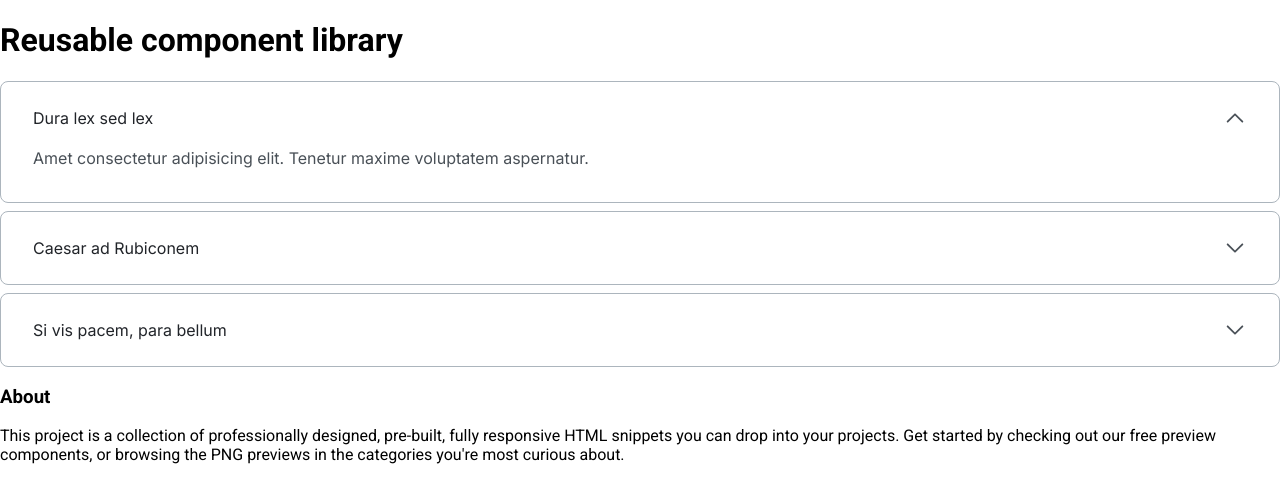
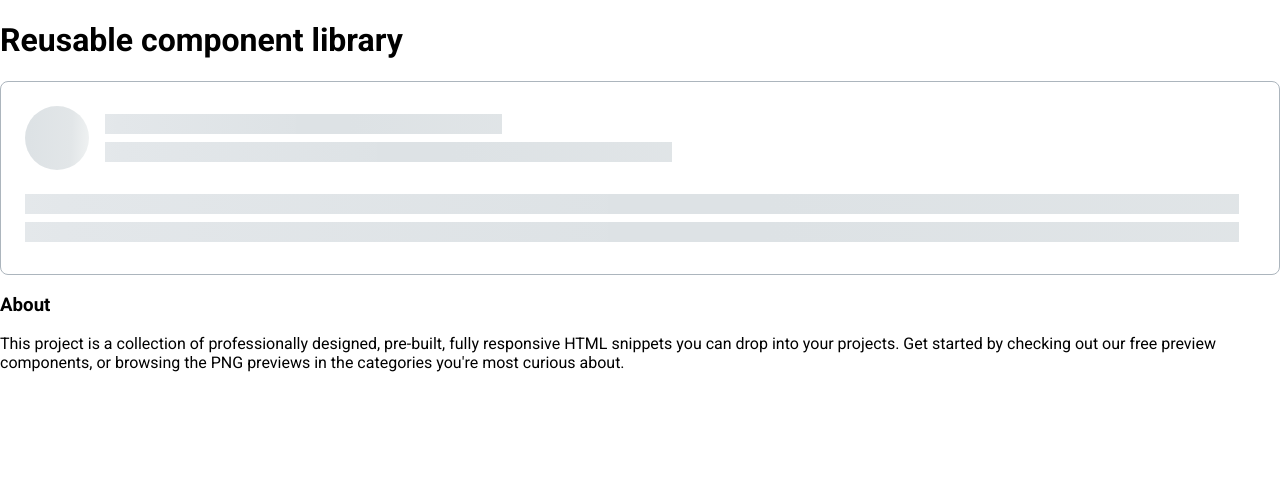
Before and after one commit to BoldnessPie/React-study-project, a React (Vite) app: page / in a window 1280 px wide. Shown: the top 502 px of the page. Built offline with nearby package versions, Linux system fonts and the light colour scheme.

Commit message:
version 0.9.12

```diff
--- a/src/App.jsx
+++ b/src/App.jsx
@@ -2,7 +2,7 @@ import Page from "./components/page/Page.jsx";
 import Header from "./components/header/Header.jsx";
 import Main from "./components/main/Main.jsx";
 import Footer from "./components/footer/Footer.jsx";
-import Accordion from "./components/ui/Accordion/Accordion.jsx";
+import Skeleton from "./components/ui/Skeleton/Skeleton.jsx";
 import "./assets/styles/index.css";
 
 function App() {
@@ -10,7 +10,7 @@ function App() {
     <Page>
       <Header />
       <Main />
-      <Accordion />
+      <Skeleton />
       <Footer />
     </Page>
   );
--- a/src/components/ui/Accordion/Accordion.css
+++ b/src/components/ui/Accordion/Accordion.css
@@ -10,6 +10,7 @@
   border-radius: var(--border-rad);
 
   overflow: hidden;
+  background: var(--white);
 }
 
 .accordion__header {
@@ -31,8 +32,12 @@
 }
 
 .accordion__content {
+  padding: 1rem 0 0.5rem;
+}
+
+.accordion__text {
   margin: 0;
-  padding: 1rem 0 0.5rem;
+
   font-family: "Inter";
   font-style: normal;
   font-weight: 400;
--- a/src/components/ui/Accordion/Accordion.jsx
+++ b/src/components/ui/Accordion/Accordion.jsx
@@ -10,10 +10,14 @@ export default function Accordion() {
           <Arrow name={"arrow"} className={"accordion__icon"} />
         </summary>
 
-        <p className="accordion__content">
+        <div className="accordion__content">
+          <p className="accordion__text">
             Amet consectetur adipisicing elit. Tenetur maxime voluptatem
-          aspernatur.
+            aspernatur, in eius at aperiam doloribus voluptate quis, ex
+            necessitatibus vero vitae? Dignissimos totam distinctio itaque modi,
+            eius nemo.
           </p>
+        </div>
       </details>
 
       <details className="accordion__item">
@@ -22,11 +26,14 @@ export default function Accordion() {
           <Arrow name={"arrow"} className={"accordion__icon"} />
         </summary>
 
-        <p className="accordion__content">
+        <div className="accordion__content">
+          <p className="accordion__text">
             Amet consectetur adipisicing elit. Tenetur maxime voluptatem
             aspernatur, in eius at aperiam doloribus voluptate quis, ex
-          necessitatibus vero vitae?
+            necessitatibus vero vitae? Dignissimos totam distinctio itaque modi,
+            eius nemo.
           </p>
+        </div>
       </details>
 
       <details className="accordion__item">
@@ -35,12 +42,14 @@ export default function Accordion() {
           <Arrow name={"arrow"} className={"accordion__icon"} />
         </summary>
 
-        <p className="accordion__content">
+        <div className="accordion__content">
+          <p className="accordion__text">
             Amet consectetur adipisicing elit. Tenetur maxime voluptatem
             aspernatur, in eius at aperiam doloribus voluptate quis, ex
             necessitatibus vero vitae? Dignissimos totam distinctio itaque modi,
             eius nemo.
           </p>
+        </div>
       </details>
     </div>
   );
--- /dev/null
+++ b/src/components/ui/Skeleton/Skeleton.css
@@ -0,0 +1,84 @@
+.skeleton {
+  padding: 24px 40px 32px 24px;
+
+  display: flex;
+  flex-direction: column;
+  gap: 24px;
+
+  border: 1px solid var(--grey-3);
+  border-radius: var(--border-rad);
+}
+
+.skeleton__header {
+  display: flex;
+  align-items: center;
+  gap: 1rem;
+}
+
+.skeleton__title {
+  display: flex;
+  flex-direction: column;
+  gap: 0.5rem;
+  flex-grow: 1;
+}
+
+.skeleton__avatar {
+  width: 64px;
+  height: 64px;
+  border-radius: 50%;
+  flex-shrink: 0;
+
+  background: linear-gradient(
+    92.51deg,
+    #dde2e5 6.44%,
+    #e2e6e8 38.47%,
+    #f3f5f5 56.48%,
+    #e3e7ea 77.5%,
+    #dde2e5 102.52%
+  );
+
+  background-size: 200%;
+  animation: backgroundMove 1s linear infinite;
+}
+
+.skeleton__content {
+  display: flex;
+  flex-direction: column;
+  gap: 0.5rem;
+}
+
+.skeleton__row {
+  height: 20px;
+  background: linear-gradient(
+    92.51deg,
+    #dde2e5 6.44%,
+    #e2e6e8 38.47%,
+    #f3f5f5 56.48%,
+    #e3e7ea 77.5%,
+    #dde2e5 102.52%
+  );
+
+  background-size: 200%;
+  animation: backgroundMove 2s linear infinite;
+}
+
+.skeleton_small {
+  width: 35%;
+}
+
+.skeleton_medium {
+  width: 50%;
+}
+
+.skeleton_full {
+  width: 100%;
+}
+
+@keyframes backgroundMove {
+  0% {
+    background-position: 100%;
+  }
+  100% {
+    background-position: -100%;
+  }
+}
--- /dev/null
+++ b/src/components/ui/Skeleton/Skeleton.jsx
@@ -0,0 +1,20 @@
+import "./Skeleton.css";
+
+export default function Skeleton() {
+  return (
+    <div className="skeleton">
+      <div className="skeleton__header">
+        <div className="skeleton__avatar"></div>
+        <div className="skeleton__title">
+          <div className="skeleton__row skeleton_small"></div>
+          <div className="skeleton__row skeleton_medium"></div>
+        </div>
+      </div>
+
+      <div className="skeleton__content">
+        <div className="skeleton__row skeleton_full"></div>
+        <div className="skeleton__row skeleton_full"></div>
+      </div>
+    </div>
+  );
+}
```
Also changed, not shown: src/components/ui/Histogram/Histogram.css (added, +100 -0 lines), src/components/ui/Histogram/Histogram.jsx (added, +51 -0 lines). Lines whose indentation alone changed are shown as unchanged.
